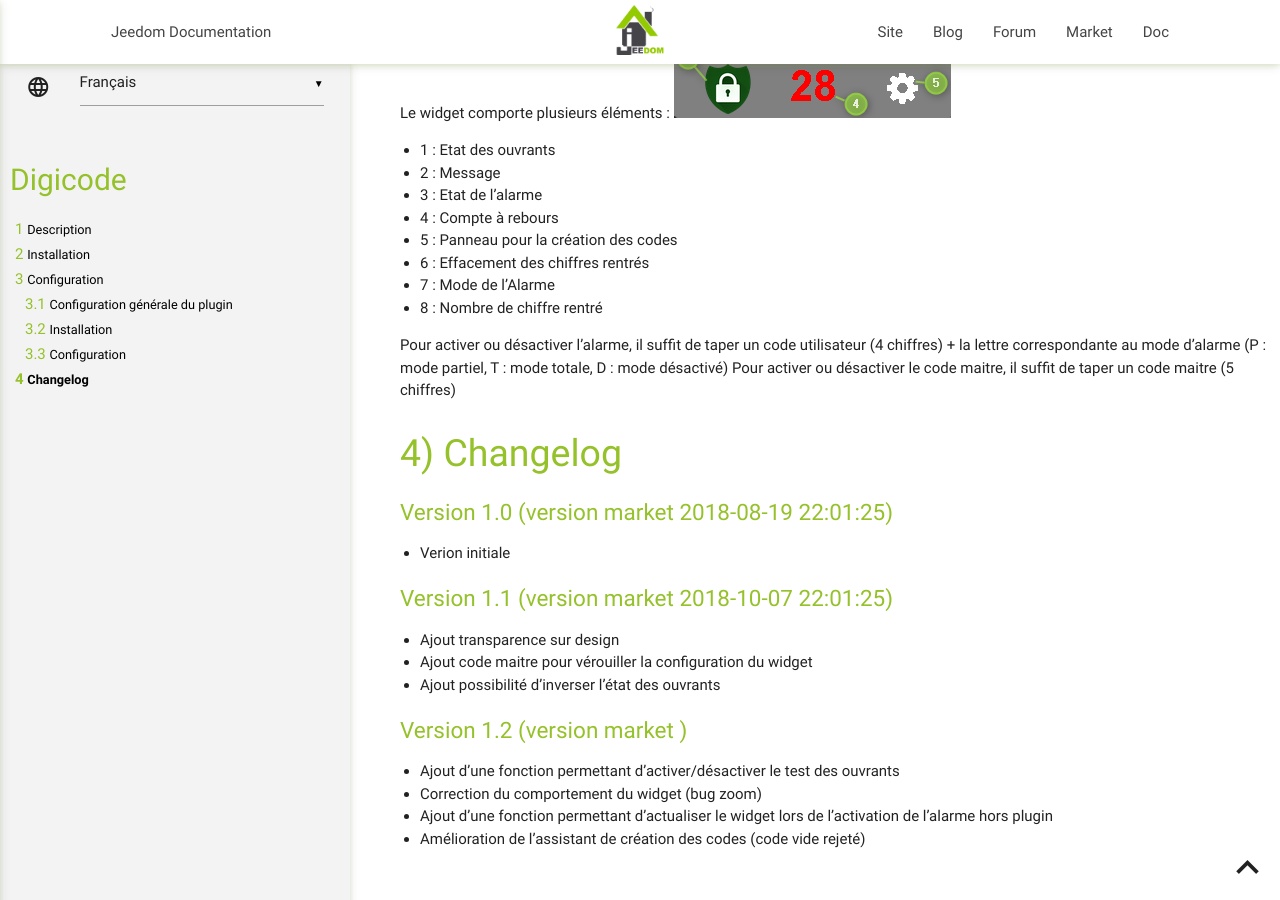
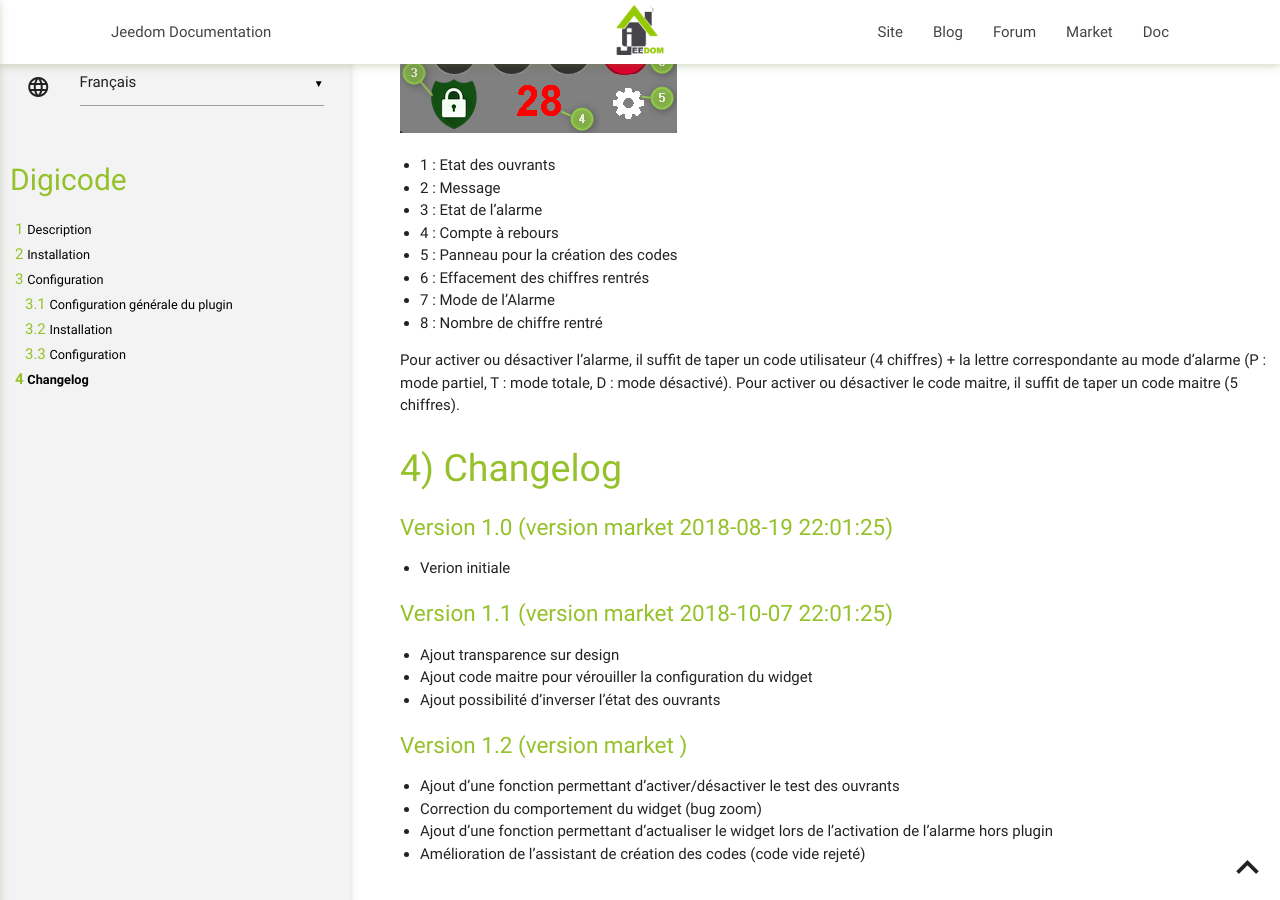
Before and after one commit to jmz84/plugin-digicode, a Jekyll site: the page built from docs/fr_FR/index.md, in a window 1280 px wide and 900 px high, scrolled down 2979 px. Built offline with Jekyll 4.4.1, drawn with Linux system fonts in a browser that asks for light colours; our own code applies the rules of GitHub Pages for plain Markdown files; some of the changed text lies outside the part shown.

Commit message:
Fix Layout

```diff
--- a/docs/fr_FR/index.md
+++ b/docs/fr_FR/index.md
@@ -66,6 +65,7 @@ Après avoir cliqué sur l'icone, une fenêtre s'ouvre et permet la gestion des
 ### Utilisation du widget
 
 Le widget comporte plusieurs éléments :
+
 ![utilisateurs](../images/widget2.png)
 
 - 1 : Etat des ouvrants
@@ -77,8 +77,8 @@ Le widget comporte plusieurs éléments :
 - 7 : Mode de l'Alarme
 - 8 : Nombre de chiffre rentré
 
-Pour activer ou désactiver l'alarme, il suffit de taper un code utilisateur (4 chiffres) + la lettre correspondante au mode d'alarme (P : mode partiel, T : mode totale, D : mode désactivé)
-Pour activer ou désactiver le code maitre, il suffit de taper un code maitre (5 chiffres)
+Pour activer ou désactiver l'alarme, il suffit de taper un code utilisateur (4 chiffres) + la lettre correspondante au mode d'alarme (P : mode partiel, T : mode totale, D : mode désactivé).
+Pour activer ou désactiver le code maitre, il suffit de taper un code maitre (5 chiffres).
 
 Changelog
 ===
```
Also changed, not shown: other parts of docs/fr_FR/index.md (+1 -2 lines).
